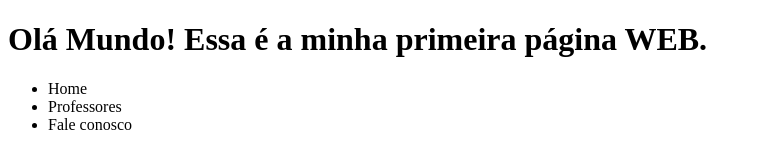
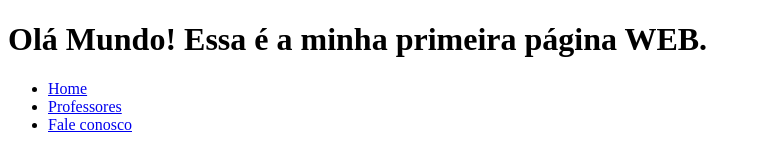
Before and after one commit to tompcamargo/devaria-aula-HTML, a plain HTML site: page index.html in a window 1280 px wide. Shown: the whole page, without its empty margins (0-760 px from the left). Drawn offline with Linux system fonts and the light colour scheme.

Commit message:
link no header

```diff
--- a/index.html
+++ b/index.html
@@ -10,9 +10,9 @@
         <h1>Olá Mundo! Essa é a minha primeira página WEB.</h1>
         <nav>
             <ul>
-                <li>Home</li>
-                <li>Professores</li>
-                <li>Fale conosco</li>
+                <li><a href="index.html">Home</a></li>
+                <li><a href="professores.html">Professores</a></li>
+                <li><a href="faleconosco.html">Fale conosco</a></li>
             </ul>
         </nav>
     </header>
```
